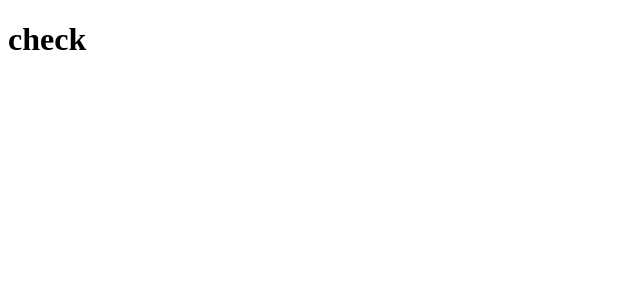
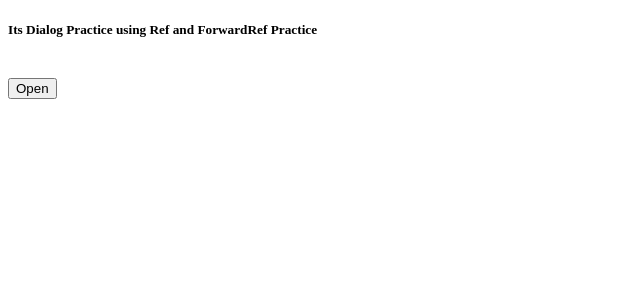
Before and after one commit to Shivam24S/Concept-Practice, a React (Vite) app: page / in a window 1280 px wide. Shown: the top 300 px of the page, without its empty margins (0-640 px from the left). Built offline with nearby package versions, Linux system fonts and the light colour scheme.

Commit message:
dialog using simple ref method

```diff
--- a/src/App.jsx
+++ b/src/App.jsx
@@ -1,7 +1,10 @@
+import ModalContainer from "./component/Ref Dialog/ModalContainer";
+
 const App = () => {
   return (
     <div>
-      <h1>check</h1>
+      {/* modal Dialog Practice using ref and forwardRef */}
+      <ModalContainer />
     </div>
   );
 };
--- /dev/null
+++ b/src/component/Ref Dialog/Modal.jsx
@@ -0,0 +1,15 @@
+const Modal = ({ refVal }) => {
+  return (
+    <>
+      <dialog ref={refVal}>
+        hi there 🙋🏻‍♂️
+        <br />
+        <form method="dialog">
+          <button>Close</button>
+        </form>
+      </dialog>
+    </>
+  );
+};
+
+export default Modal;
--- /dev/null
+++ b/src/component/Ref Dialog/ModalContainer.jsx
@@ -0,0 +1,21 @@
+import { useRef } from "react";
+import Modal from "./Modal";
+
+const ModalContainer = () => {
+  const dialog = useRef();
+
+  const handleClick = () => {
+    dialog.current.showModal();
+  };
+
+  return (
+    <>
+      <h5>Its Dialog Practice using Ref and ForwardRef Practice</h5>
+      <br />
+      <button onClick={handleClick}>Open</button>
+      <Modal refVal={dialog} />
+    </>
+  );
+};
+
+export default ModalContainer;
```
